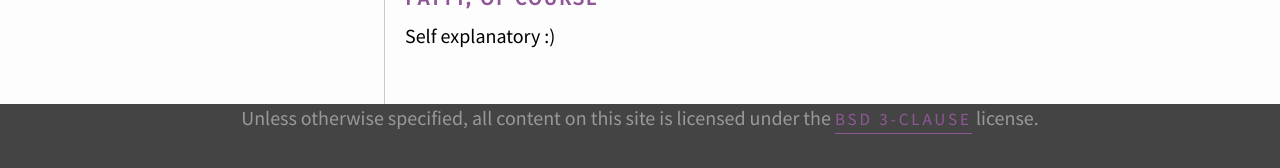
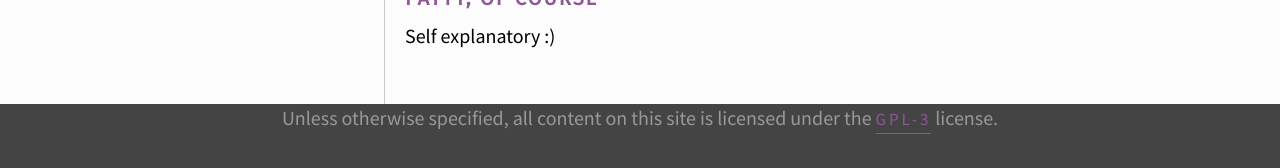
Before and after one commit to ericyd/ericyd.github.io, a Jekyll site: the page built from index.md, in a window 1280 px wide. Shown: the part 969-1137 px from the top of the page. Built offline with Jekyll 4.4.1, drawn with Linux system fonts in a browser that asks for light colours; some web fonts are replaced.

Commit message:
udpate license to match repo

```diff
--- a/_includes/footer.html
+++ b/_includes/footer.html
@@ -1,6 +1,6 @@
 <div class="row" id="footer">
     <div class="copyright">
         Unless otherwise specified, all content on this site is licensed under the
-        <a href="https://opensource.org/licenses/BSD-3-Clause">BSD 3-Clause</a> license.
+        <a href="https://opensource.org/licenses/GPL-3.0">GPL-3</a> license.
     </div>
 </div>
```
